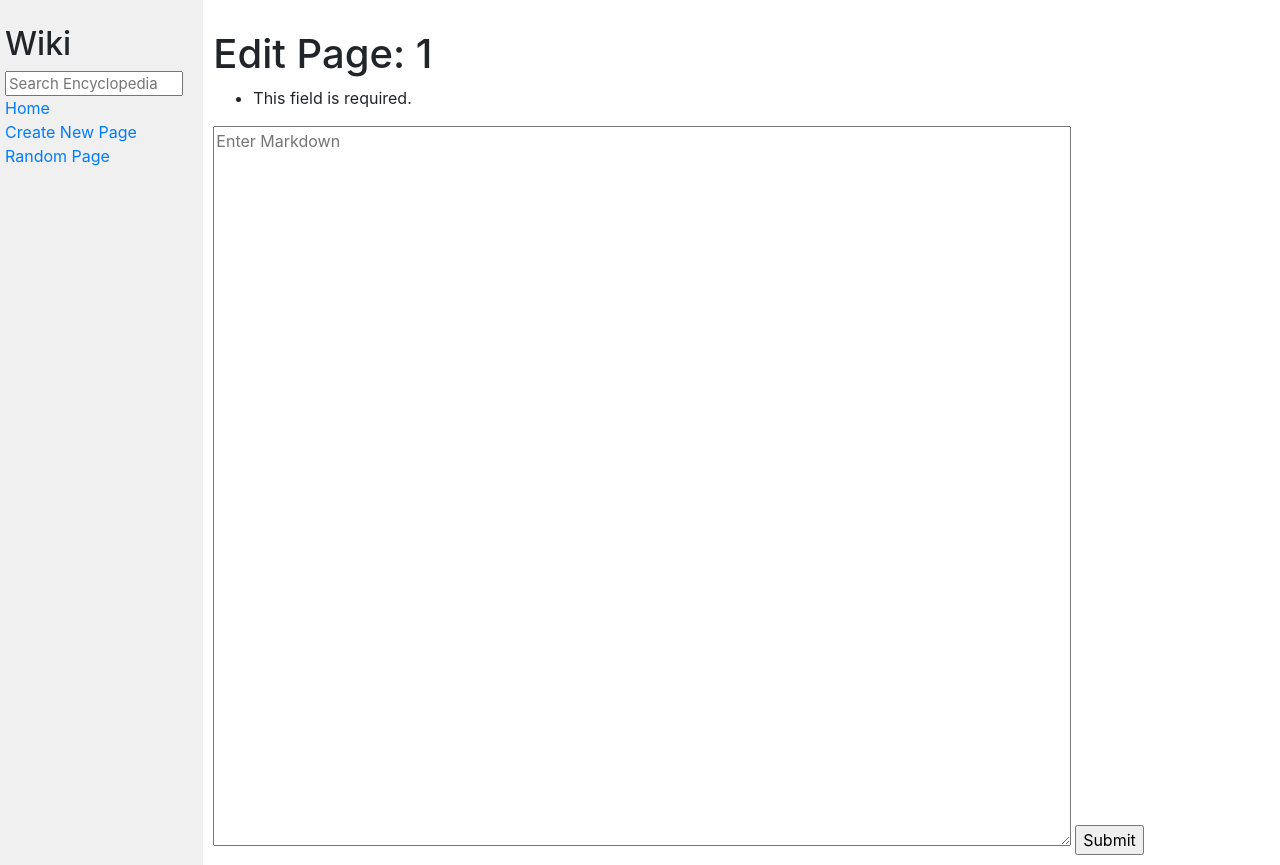
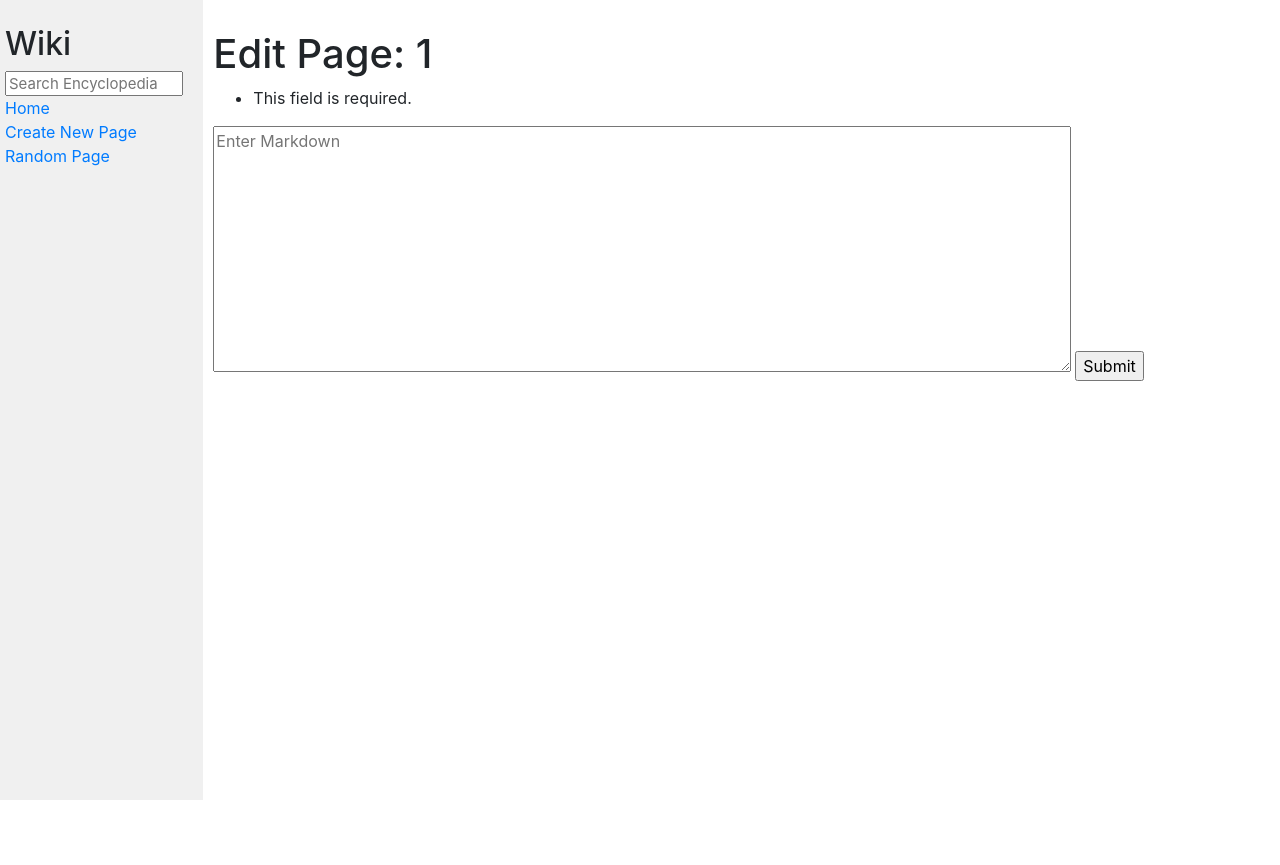
Before and after one commit to DanOnye/wiki, a Django app: page /edit/1 in a window 1280 px wide. After the commit the page ends 800 px from the top, so only its background shows below. Run offline with Django 3.2, Linux system fonts and the light colour scheme; some libraries are stand-ins or nearby versions.

Commit message:
Added styling to contain textarea tags

```diff
--- a/encyclopedia/static/encyclopedia/styles.css
+++ b/encyclopedia/static/encyclopedia/styles.css
@@ -13,8 +13,9 @@ h1 {
 }
 
 textarea {
-    height: 90vh;
+    /* height: 90vh; */
     width: 80%;
+    height: 50%;
 }
 
 .main {
@@ -29,7 +30,7 @@ textarea {
 
 .sidebar {
     background-color: #f0f0f0;
-    /* height: 100vh; */
+    height: 100vh;
     padding: 20px;
 }
 
```
